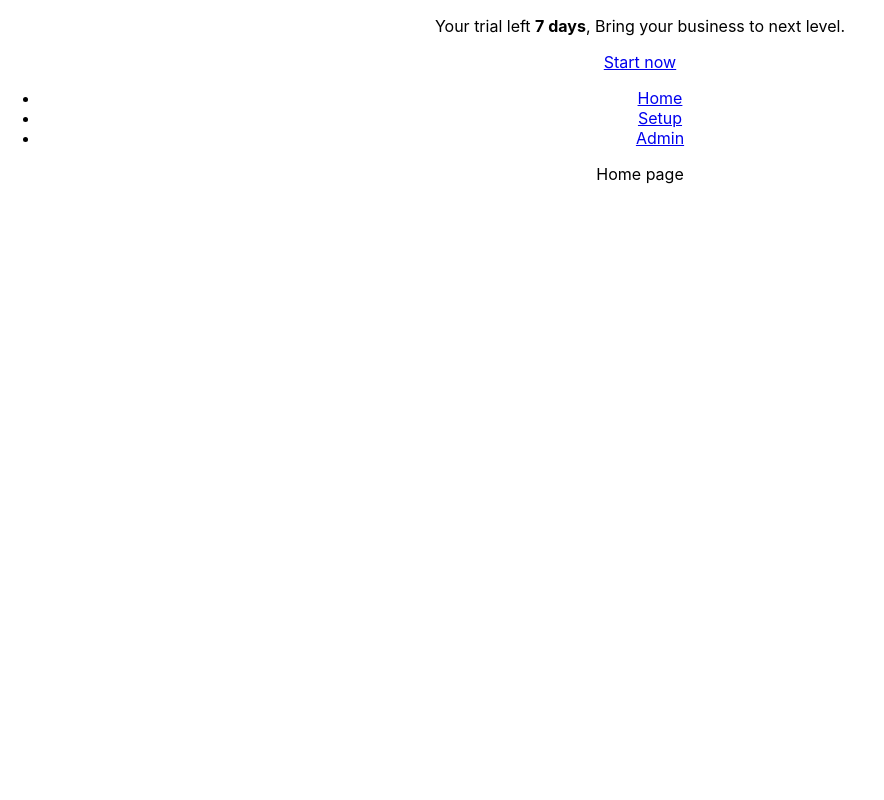
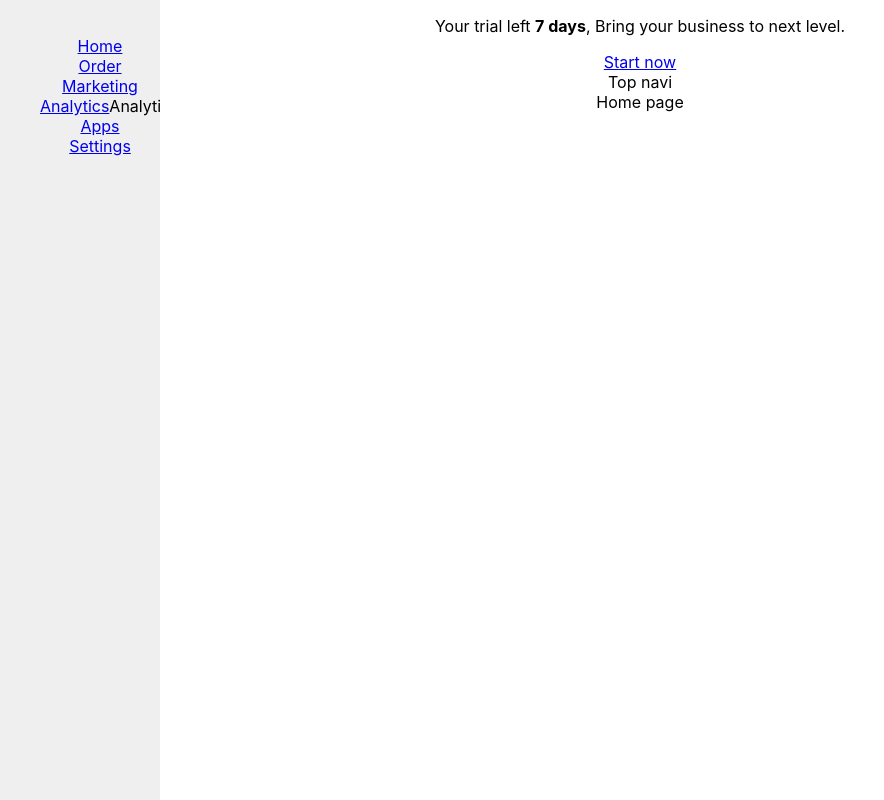
Before and after one commit to appcoreopc/tongaus, a React (Create React App) app in the folder tongaus/: page / in a window 1280 px wide. Shown: the whole page, without its empty margins (0-884 px from the left). Built offline with nearby package versions, Linux system fonts and the light colour scheme.

Commit message:
added navigation

```diff
--- a/tongaus/src/App.css
+++ b/tongaus/src/App.css
@@ -36,3 +36,20 @@
     transform: rotate(360deg);
   }
 }
+
+.sidenav {
+  height: 100%; /* Full-height: remove this if you want "auto" height */
+  width: 160px; /* Set the width of the sidebar */
+  position: fixed; /* Fixed Sidebar (stay in place on scroll) */
+  z-index: 1; /* Stay on top */
+  top: 0; /* Stay at the top */
+  left: 0;
+  background-color: #efefef; /* Black */
+  overflow-x: hidden; /* Disable horizontal scroll */
+  padding-top: 20px;
+
+}
+
+.sidenav ul li {
+   list-style: none;
+}
--- a/tongaus/src/App.tsx
+++ b/tongaus/src/App.tsx
@@ -9,6 +9,8 @@ const Admin = loadable(() => import("./scenes/admin"));
 
 const TopMessageBar = loadable(() => import("./components/topnavigation/topmessagebar"));
 const TopNavigation = loadable(() => import("./components/topnavigation"));
+const LeftNavigation = loadable(() => import("./components/leftnavigation"));
+
 
 const App = () => {
   return (
@@ -18,20 +20,12 @@ const App = () => {
       <TopNavigation/>
 
       <Router>
+
+      <LeftNavigation/>
+
+
         <div>
-          <nav>
-            <ul>
-              <li>
-                <Link to="/">Home</Link>
-              </li>
-              <li>
-                <Link to="/settings">Setup</Link>
-              </li>
-              <li>
-                <Link to="/admin">Admin</Link>
-              </li>
-            </ul>
-          </nav>
+
 
         <Switch>
           <Route path="/settings">
--- a/tongaus/src/components/leftnavigation/index.tsx
+++ b/tongaus/src/components/leftnavigation/index.tsx
@@ -1,12 +1,18 @@
-
 import React from "react";
+import { BrowserRouter as Router, Switch, Route, Link} from "react-router-dom";
 
 const LeftNavigationSection = () => (
 
-    <nav>
-
+    <nav className="sidenav">
+        <ul>
+         <li> <Link to="/">Home</Link>  </li>
+            <li><Link to="/analytics">Order</Link></li>
+            <li><Link to="/analytics">Marketing</Link></li>
+            <li><Link to="/analytics">Analytics</Link>Analytics</li>
+            <li><Link to="/apps">Apps</Link></li>
+            <li><Link to="/settings">Settings</Link></li>
+        </ul>
     </nav>
-
 );
 
 
--- a/tongaus/src/components/topnavigation/index.tsx
+++ b/tongaus/src/components/topnavigation/index.tsx
@@ -13,6 +13,7 @@ const TopNavigationBar = () => (
        <div className="nav-topbar__logo">
 
 
+               Top navi
          </div>
 
     </header>
```
